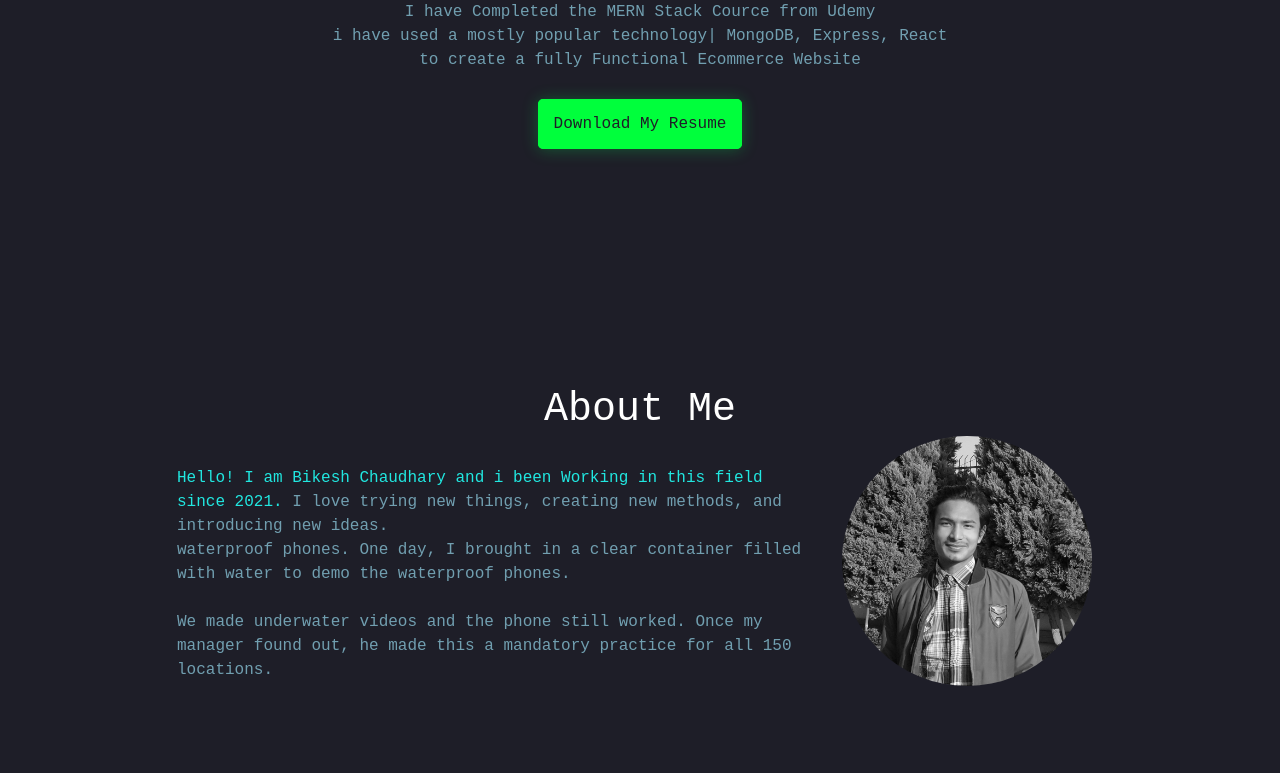
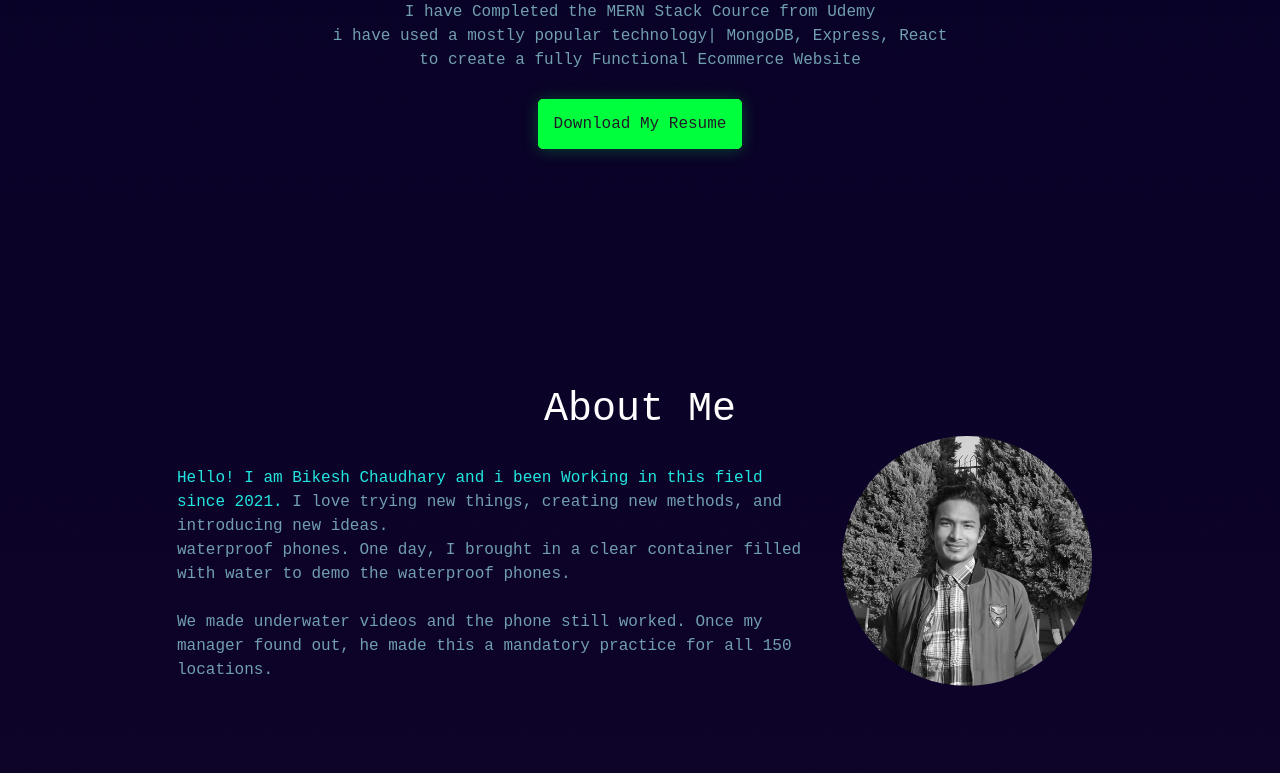
Before and after one commit to Bikesh1211/portfolio, a plain HTML site: page index.html in a window 1280 px wide. Shown: the part 430-1203 px from the top of the page. Drawn offline with nearby package versions, Linux system fonts and the light colour scheme.

Commit message:
Update index.css

```diff
--- a/index.css
+++ b/index.css
@@ -4,9 +4,9 @@
 body{
     margin: 0px;
     padding: 0px;
-    background-color: #0A192F;
-    /* background-color: rgb(33, 26, 39); */
-    background-color: #1E1E28;
+/*     background-color: #0A192F; */
+/*     background-color: #1E1E28; */
+    background-image: linear-gradient(to bottom, #070227 , rgb(29, 4, 44));
 
     color: #719FB0;
     font-family: 'Space Mono', monospace;
```
